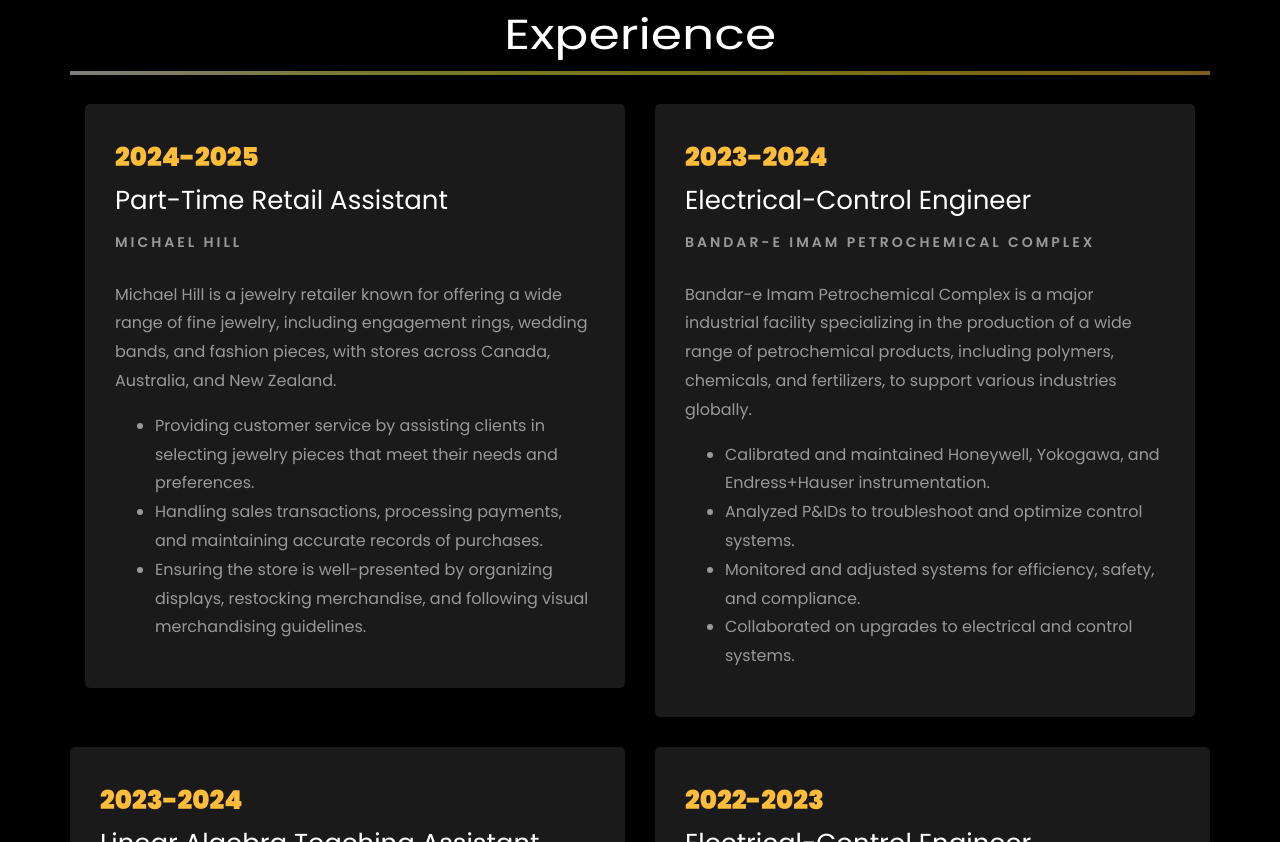
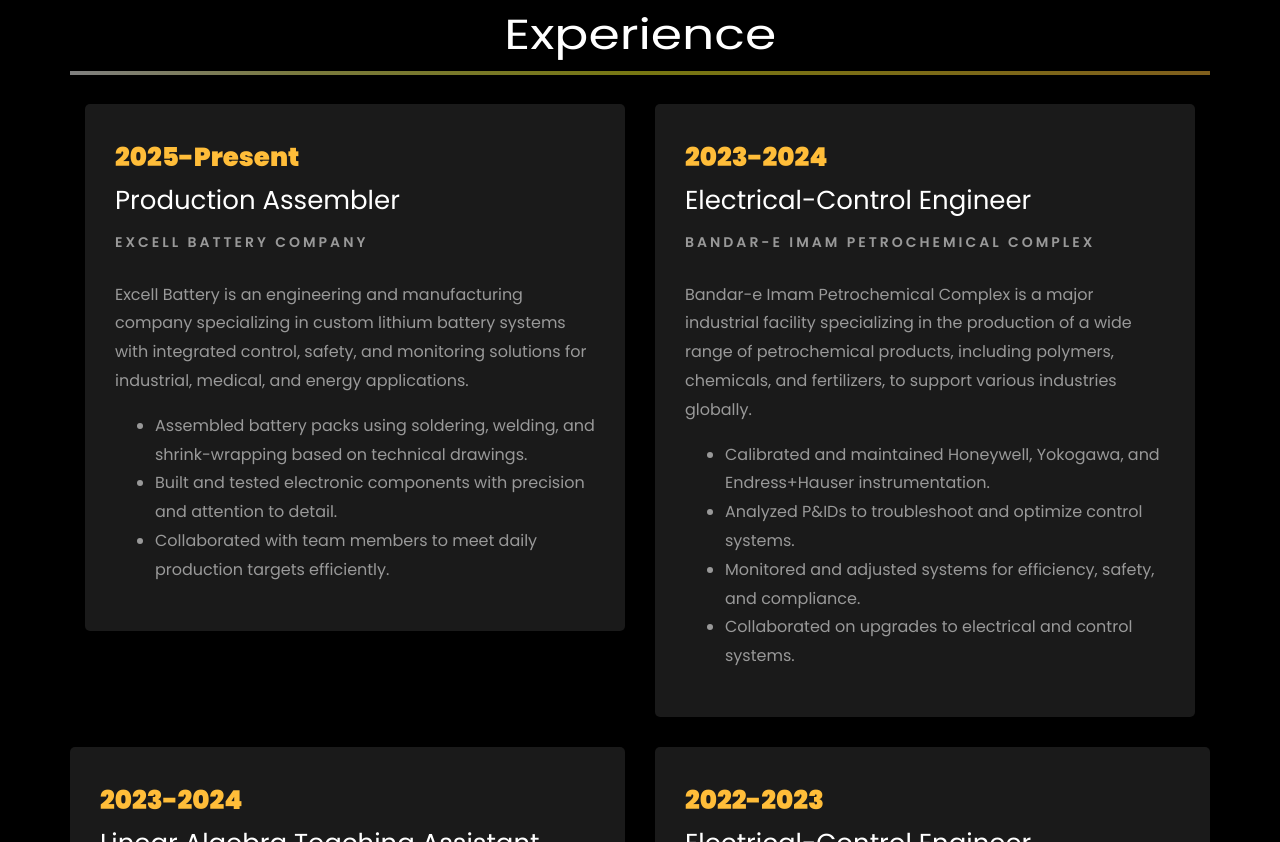
Before and after one commit to yasamannemati00/Yasaman.Nemati.github.io, a plain HTML site: page index.html in a window 1280 px wide. Shown: the part 1908-2750 px from the top of the page. Drawn offline with Linux system fonts and the light colour scheme; files whose address does not match are found by name.

Commit message:
Update index.html

```diff
--- a/index.html
+++ b/index.html
@@ -229,8 +229,7 @@
 
 								<div class="skill-mf">
 									<p class="title-s">Skills</p>
-									<span>● Python/C++/MATLAB ● EPLAN ● ETAP ● Altium Designer
-										● ESP32/Arduino/Raspberry Pi ● Reading Electrical Codes ● Siemens/Delta PLC ● Siemens/Delta HMI ● TIA Portal ● SolidWorks ● Revit Electrical ● Control Systems (PID- On/Off controller) ● Sensors and Actuators Integration and Calibration</span>
+									<span>● Python/C++/MATLAB ● ESP32/Arduino/Raspberry Pi ● Reading Electrical Codes ● Siemens/Delta PLC ● Siemens/Delta HMI ● TIA Portal ● SolidWorks ● Revit Electrical ● Control Systems (PID- On/Off controller) ● Sensors and Actuators Integration and Calibration</span>
 
 								</div>
 							</div>
@@ -248,7 +247,7 @@
 								<ul class="about-info mt-4 px-md-0 px-2">
 									<li class="d-flex"><span>Profile:</span> <span>Electrical Engineer </span></li>
 									<li class="d-flex"><span>Education:</span> <span>Bachelor of Electrical-Control Engineering</span></li>
-									<li class="d-flex"><span>Language:</span> <span>English (Fluent), French (Beginner)</span></li>
+									<li class="d-flex"><span>Language:</span> <span>English (Advance), French (Beginner)</span></li>
 									<li class="d-flex"><span>MS Office:</span> <span>Word, Excel, PowerPoint, Outlook, &amp; Visio</span></li>
 								</ul>
 							</div>
@@ -291,14 +290,14 @@
 		<div class="row">
 				<div class="col-md-6">
 					<div class="resume-wrap ftco-animate">
-						<span class="date">2024-2025</span>
-						<h2>Part-Time Retail Assistant</h2>
-						<span class="position">Michael hill</span>
-						<p class="mt-4">Michael Hill is a jewelry retailer known for offering a wide range of fine jewelry, including engagement rings, wedding bands, and fashion pieces, with stores across Canada, Australia, and New Zealand.
+						<span class="date">2025-Present</span>
+						<h2>Production Assembler</h2>
+						<span class="position">Excell Battery Company</span>
+						<p class="mt-4">Excell Battery is an engineering and manufacturing company specializing in custom lithium battery systems with integrated control, safety, and monitoring solutions for industrial, medical, and energy applications.
 							<ul>
-								<li>Providing customer service by assisting clients in selecting jewelry pieces that meet their needs and preferences.</li>
-								<li>Handling sales transactions, processing payments, and maintaining accurate records of purchases.</li>
-								<li>Ensuring the store is well-presented by organizing displays, restocking merchandise, and following visual merchandising guidelines.</li>
+								<li>Assembled battery packs using soldering, welding, and shrink-wrapping based on technical drawings.</li>
+								<li>Built and tested electronic components with precision and attention to detail.</li>
+								<li>Collaborated with team members to meet daily production targets efficiently.</li>
 							</ul>
 						</p>
 					</div>
```
